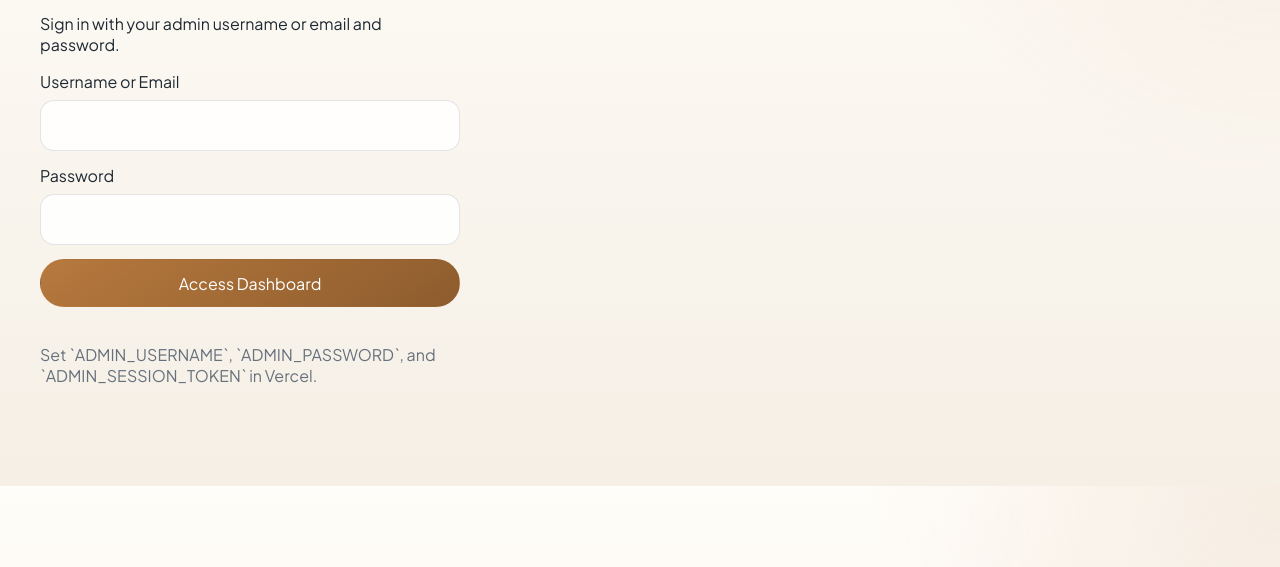
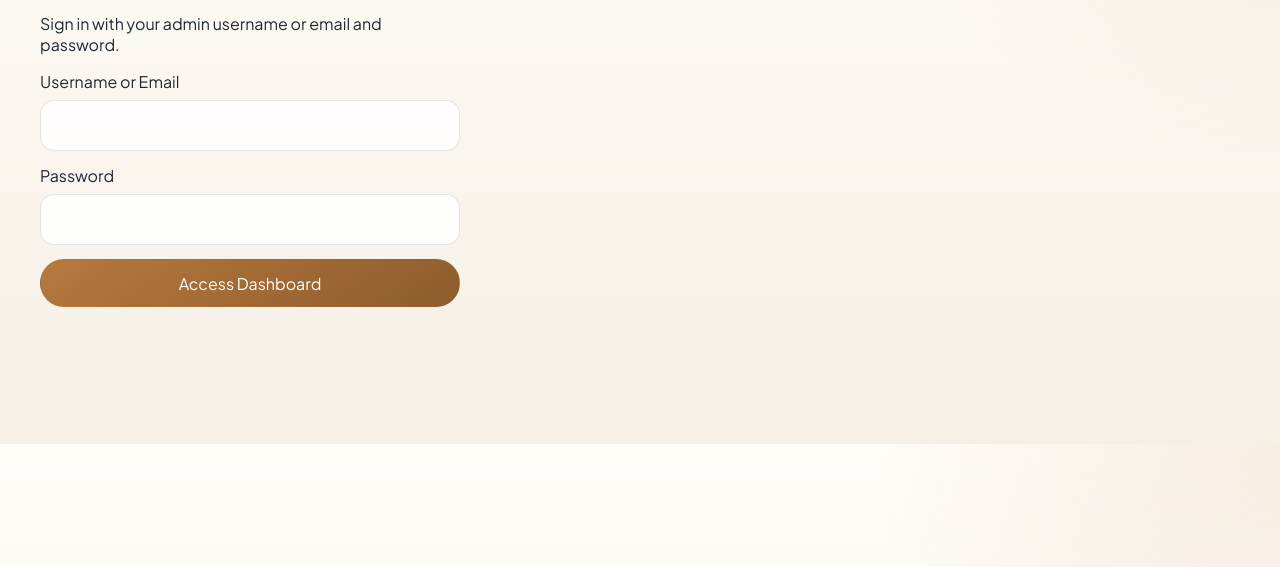
Before and after one commit to krkaran-kk/Pawan-Career-Hub, a plain HTML site: page admin/index.html in a window 1280 px wide. Shown: the part 233-800 px from the top of the page. Drawn offline with nearby package versions, Linux system fonts and the light colour scheme; no server answers.

Commit message:
edited the admin file

```diff
--- a/admin/index.html
+++ b/admin/index.html
@@ -51,7 +51,6 @@
             <button class="button button-primary full-width" type="submit">Access Dashboard</button>
             <p class="form-note" id="adminLoginMessage" aria-live="polite"></p>
           </form>
-          <p class="form-note">Set `ADMIN_USERNAME`, `ADMIN_PASSWORD`, and `ADMIN_SESSION_TOKEN` in Vercel.</p>
         </div>
 
         <div class="admin-content hidden" id="adminContent">
```
